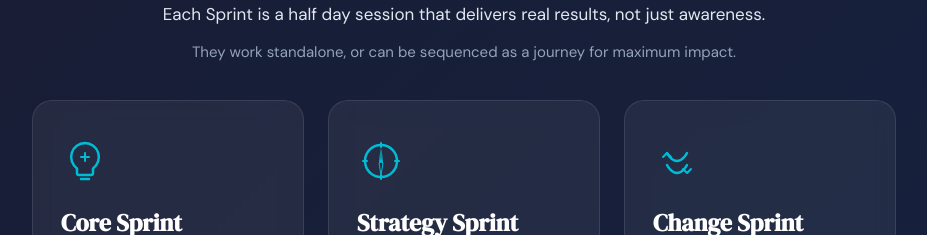
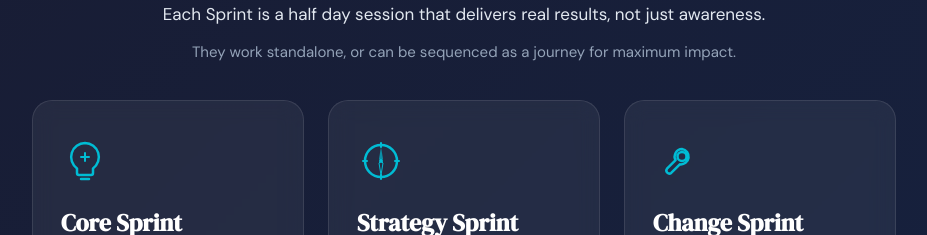
Before and after one commit to coachbay/site, a React (Vite) app: page / in a window 1280 px wide. Shown: the part 1060-1295 px from the top of the page, without its empty margins (176-1103 px from the left). Built offline with nearby package versions, Linux system fonts and the light colour scheme.

Commit message:
Replace Change Sprint icon

```diff
--- a/LandingPage.jsx
+++ b/LandingPage.jsx
@@ -36,10 +36,7 @@ const CompassIcon = () => (
 
 const ChangeIcon = () => (
   <svg width="48" height="48" viewBox="0 0 48 48" fill="none">
-    <path d="M14 16c0 0 4 8 10 8s10-8 10-8" stroke="#00BCD4" strokeWidth="2.5" strokeLinecap="round" fill="none"/>
-    <path d="M14 28c0 0 4 8 10 8s10-8 10-8" stroke="#00BCD4" strokeWidth="2.5" strokeLinecap="round" fill="none"/>
-    <path d="M10 20l4-4 4 4" stroke="#00BCD4" strokeWidth="2" strokeLinecap="round" strokeLinejoin="round" fill="none"/>
-    <path d="M30 32l4 4 4-4" stroke="#00BCD4" strokeWidth="2" strokeLinecap="round" strokeLinejoin="round" fill="none"/>
+    <path d="M29 12a7.5 7.5 0 0 0-6.4 11.1L14 31.7a3 3 0 0 0 4.2 4.2l8.6-8.6A7.5 7.5 0 0 0 29 12zm0 3a4.5 4.5 0 0 1 0 9 4.5 4.5 0 0 1 0-9z" stroke="#00BCD4" strokeWidth="2.5" strokeLinejoin="round" fill="none"/>
   </svg>
 );
 
```
